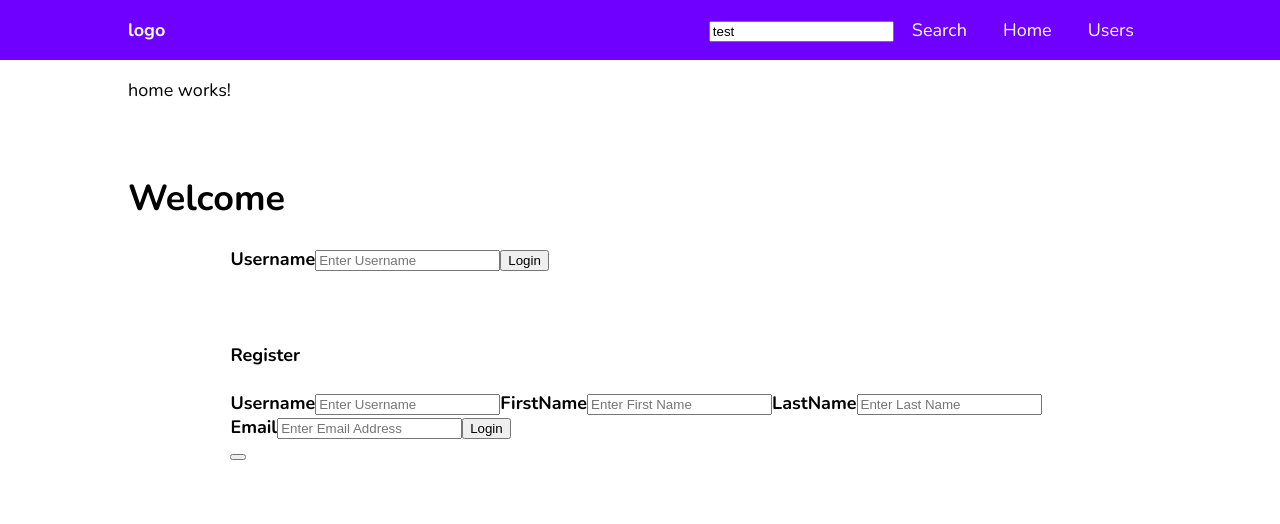
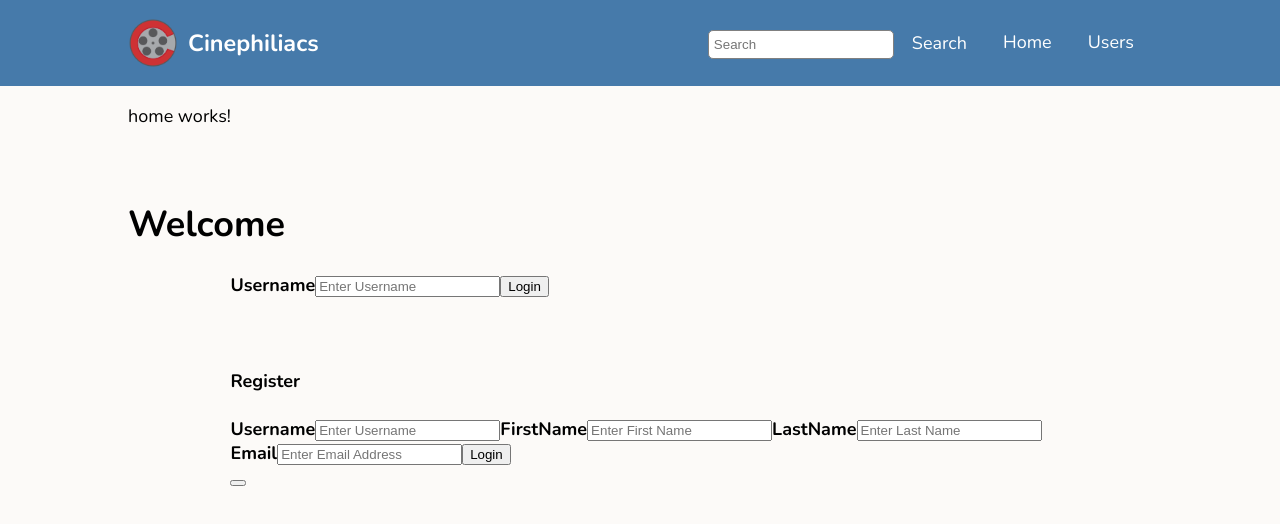
Before and after one commit to 03012021-dotnet-uta/P2_Cinephiliacs, an Angular app in the folder AngularApp/: page / in a window 1280 px wide. Shown: the top 524 px of the page. Built offline with nearby package versions, Linux system fonts and the light colour scheme.

Commit message:
search results pg update

```diff
--- a/AngularApp/src/app/app.component.html
+++ b/AngularApp/src/app/app.component.html
@@ -9,10 +9,10 @@
 
 <header>
   <div class="container">
-    <a class="logo" (onclick)= "reloadPage()">logo</a>
+    <a class="logo" (onclick)= "reloadPage()"><img id="siteLogo" src="/assets/Cinephiliacs-Logo.png">Cinephiliacs</a>
     <nav>
       <ul>
-        <li><input type="text" name="search" [(ngModel)]="test" ><a href="/list/{{test}}/1" >Search</a> </li>
+        <li><form [formGroup]="headerSearch" (ngSubmit)="onSubmit()"><input type="text" name="search" [(ngModel)]="test" placeholder="Search" formControlName="headSearch"><a href="/list/{{test}}/1">Search</a></form></li>
         <li><a href="#" routerLink="/">Home</a></li>
         <li><a href="/alluser" >Users</a></li>
 
--- a/AngularApp/src/app/app.component.scss
+++ b/AngularApp/src/app/app.component.scss
@@ -0,0 +1,32 @@
+header{
+    display: flex;
+    align-items: center;
+
+    a.logo {
+        display: flex;
+        align-items: center;
+        font-size: 1.3em;
+        width: 25%;
+
+        img#siteLogo {
+            position: relative;
+            z-index: 1;
+            width: 50px;
+            height: auto;
+            margin-right: 10px;
+        }
+    }
+
+    nav {
+        margin-top: -38px;
+
+        ul{
+            input {
+                border-radius: 5px;
+                border: 1px solid grey;
+                padding-left: 5px;
+                height: 25px;
+            }
+        }
+    }
+}
--- a/AngularApp/src/app/app.component.ts
+++ b/AngularApp/src/app/app.component.ts
@@ -1,5 +1,5 @@
 import { Component } from '@angular/core';
-import { FormsModule} from '@angular/forms';
+import { FormControl, FormGroup, FormsModule, Validators} from '@angular/forms';
 
 @Component({
   selector: 'app-root',
@@ -8,12 +8,28 @@ import { FormsModule} from '@angular/forms';
 })
 export class AppComponent {
   title = 'my-app';
-  test: string = 'test';
+  test: string = '';
+
+  headerSearch!: FormGroup;
 
   constructor() { }
+
+  ngOnInit (): void {
+    this.headerSearch = new FormGroup({
+      headSearch: new FormControl('', Validators.minLength(2))
+    });
+  }
 
   reloadPage(){
     console.log("reload?");
     window.location.reload();
   }
+
+  onSubmit() {
+    if (this.headerSearch.get('headSearch') != null)
+    {
+      let searchParam = JSON.stringify(this.headerSearch.get('headSearch')!.value).substring(1, JSON.stringify(this.headerSearch.get('headSearch')!.value).length - 1);
+      window.location.href = "/list/" +  searchParam + "/1";
+    }
+  }
 }
--- a/AngularApp/src/app/list/list.component.scss
+++ b/AngularApp/src/app/list/list.component.scss
@@ -13,7 +13,7 @@
             height: 25px;
             width: auto;
             margin-right: -35px;
-            margin-top: 7px;
+            margin-top: 6px;
             position: relative;
             z-index: 1;
         }
@@ -48,6 +48,7 @@ ul{
            min-height: 250px;
            display: flex;
            align-items: center;
+           margin-bottom: 10px;
 
            img {
                width: 100%;
--- a/AngularApp/src/index.html
+++ b/AngularApp/src/index.html
@@ -2,10 +2,10 @@
 <html lang="en">
 <head>
   <meta charset="utf-8">
-  <title>MyApp</title>
+  <title>Cinephiliacs</title>
   <base href="/">
   <meta name="viewport" content="width=device-width, initial-scale=1">
-  <link rel="icon" type="image/x-icon" href="favicon.ico">
+  <link rel="icon" type="image/x-icon" href="/assets/Cinephiliacs-Logo-Small.png">
 </head>
 <body>
   <app-root></app-root>
--- a/AngularApp/src/styles.scss
+++ b/AngularApp/src/styles.scss
@@ -1,12 +1,11 @@
 /* You can add global styles to this file, and also import other style files */
 @import url('https://fonts.googleapis.com/css?family=Nunito:400,700&display=swap');
-
-$primary: rgb(111,0,255);
 
 body{
     margin:0;
     font-family: 'Nunito','sans-serif';
     font-size: 18px;
+    background-color: #fcfaf8;
 }
 .container{
     width: 80%;
@@ -14,7 +13,7 @@ body{
 }
 
 header{
-    background-color: $primary;
+    background-color: #467aaa;
     padding: 1em 0;
     a{
         color: white;
@@ -34,7 +33,7 @@ header{
             li a{
                 padding: 1em;
                 &:hover{
-                    background: darken($primary,10);
+                    background: darken(#8a7971,10);
                 }
             }
         }
```
Also changed, not shown: AngularApp/src/assets/Cinephiliacs-Logo-Small.png (added), AngularApp/src/assets/Cinephiliacs-Logo.png (added).
